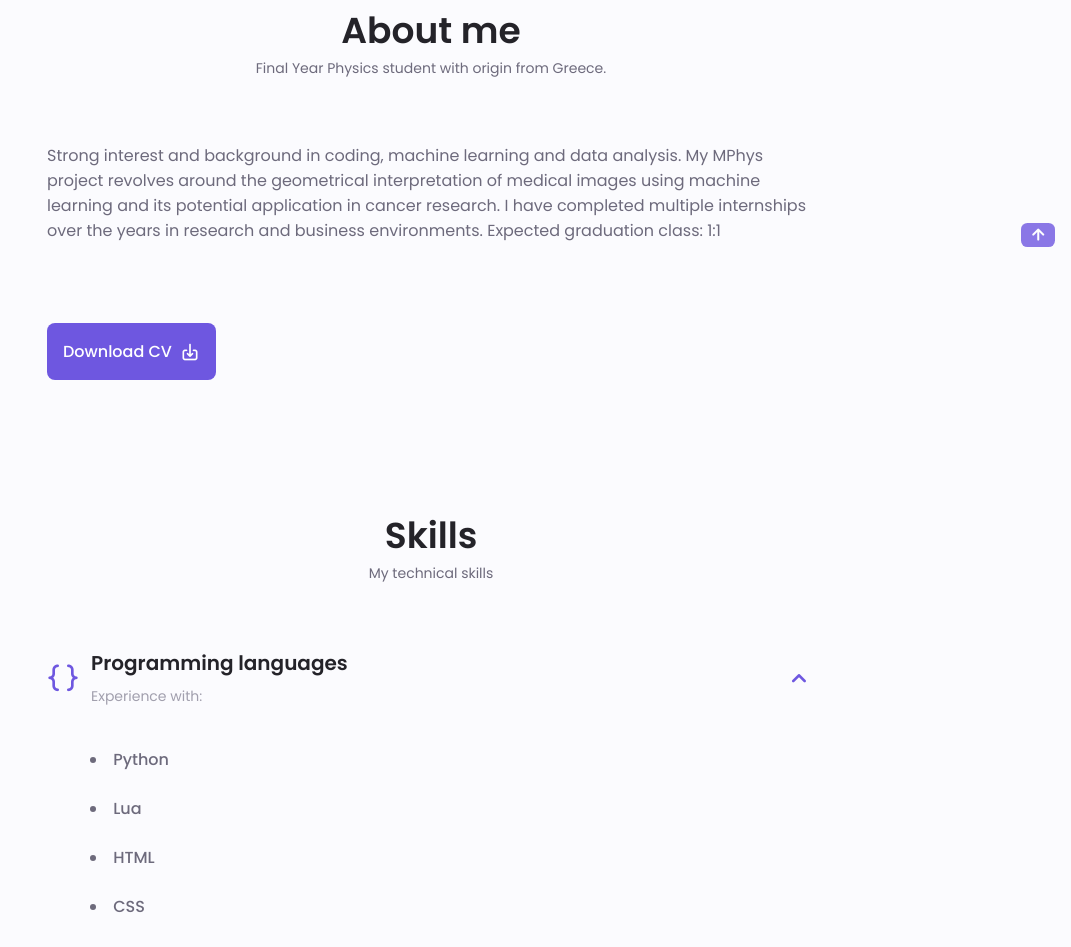
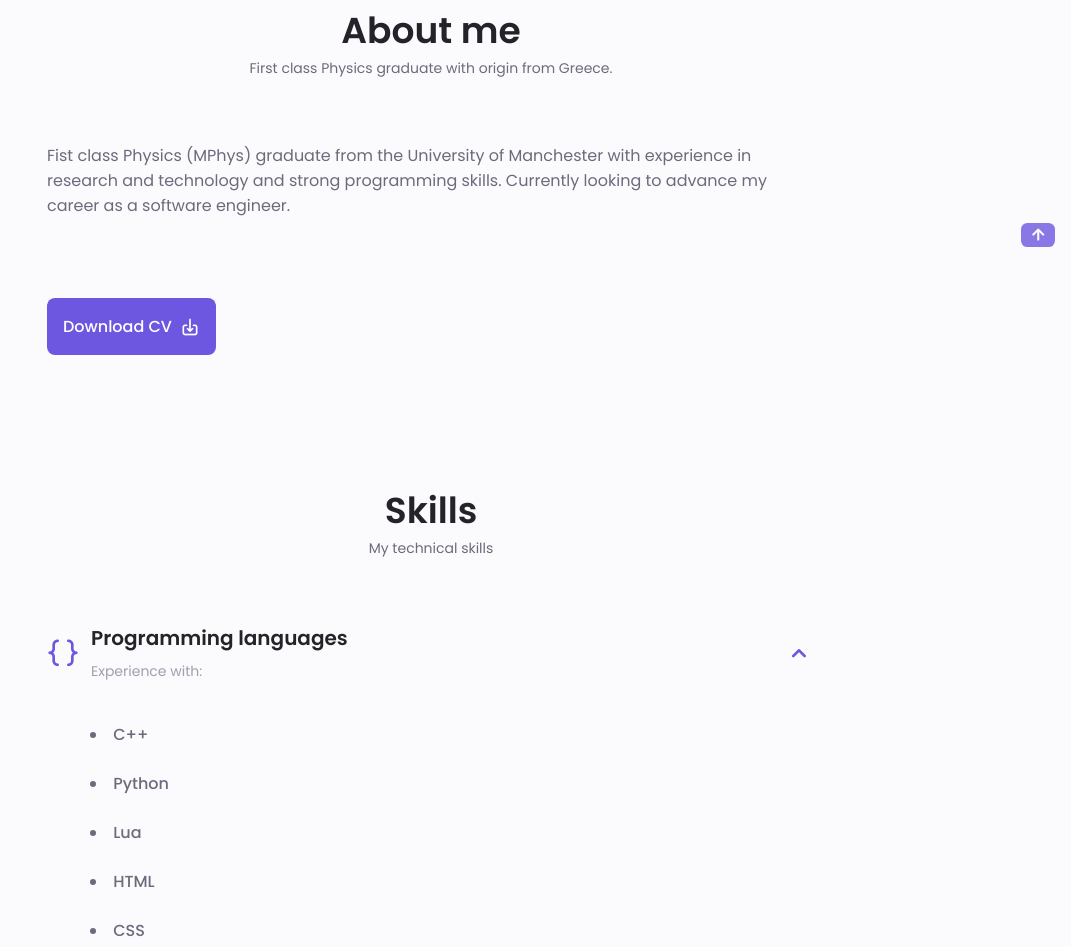
Before and after one commit to artemis-bouzaki/artemis-bouzaki.github.io, a plain HTML site: page index.html in a window 1280 px wide. Shown: the part 713-1660 px from the top of the page, without its empty margins (209-1280 px from the left). Drawn offline with nearby package versions, Linux system fonts and the light colour scheme; a script that the page names is missing.

Commit message:
Update index.html

```diff
--- a/index.html
+++ b/index.html
@@ -130,15 +130,13 @@
             <!--==================== ABOUT ====================-->
             <section class="about section" id="about">
               <h2 class="section__title"> About me</h2>
-              <span class="section__subtitle"> Final Year Physics student with origin from Greece.</span>
+              <span class="section__subtitle"> First class Physics graduate with origin from Greece.</span>
 
               <div class="about_container container grid">
                 <div class="about_data">
                   <p class="about_description">
-                    Strong interest and background in coding, machine learning and data analysis.
-                    My MPhys project revolves around the geometrical interpretation of medical images using machine learning and its potential application in cancer research.
-                    I have completed multiple internships over the years in research and business environments.
-                    Expected graduation class: 1:1
+                    Fist class Physics (MPhys) graduate from the University of Manchester with experience in research and technology and strong programming skills.
+                    Currently looking to advance my career as a software engineer.
                   </p>
                   <div class="about_info">
                   </div>
@@ -174,6 +172,8 @@
                     </div>
 
                     <div class="skills_list grid">
+                      <li class="skills_name ">
+                        C++ </li>
                       <li class="skills_name ">
                         Python </li>
                        <li class="skills_name">
```
